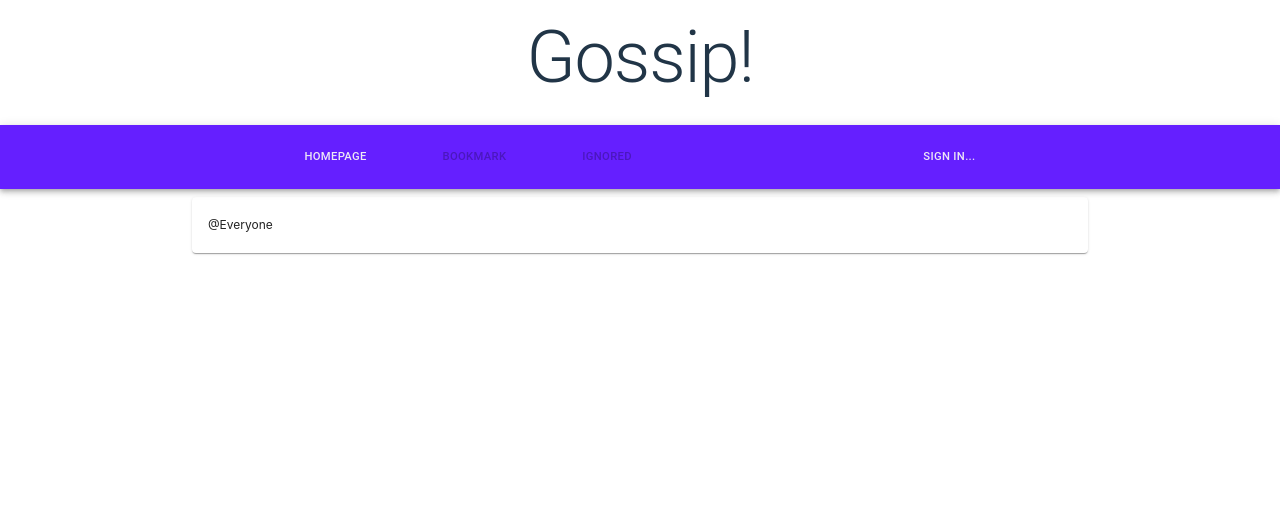
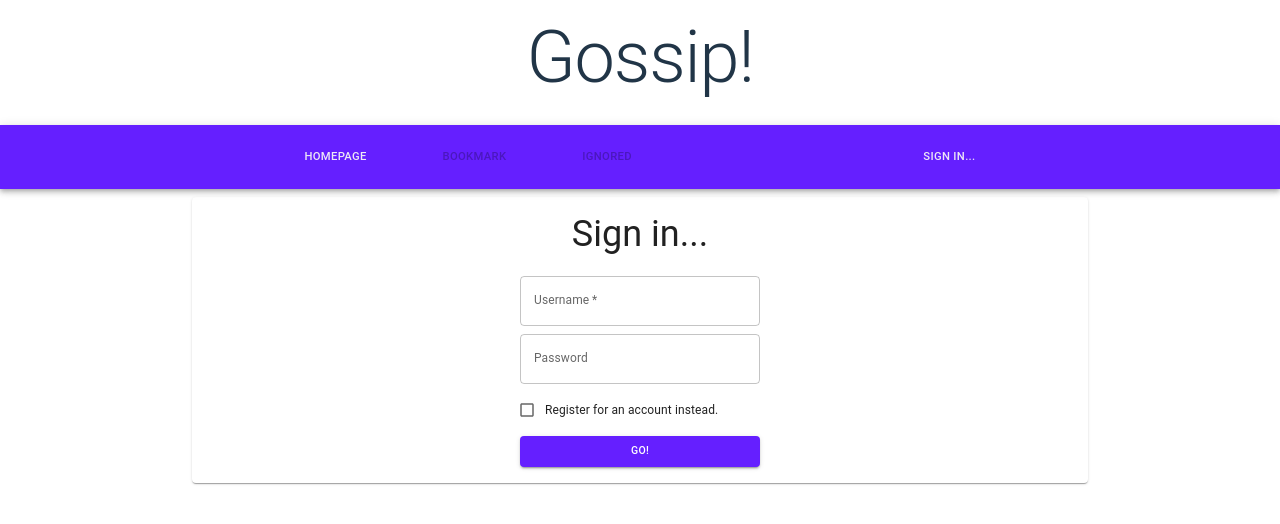
Before and after one commit to WZWren/gossip-app, a React (Vite) app: page /login in a window 1280 px wide. Shown: the top 524 px of the page. Built offline with nearby package versions, Linux system fonts and the light colour scheme.

Commit message:
Created a basic Login Page (no functionality)
Also created the User type, and the user-slice.
Grouped slice actions together under a single name for ease of use.

```diff
--- a/src/app/store.ts
+++ b/src/app/store.ts
@@ -7,13 +7,18 @@
 
 // no {} for counterReducer as it is the default.
 
-import { configureStore } from '@reduxjs/toolkit';
+import {
+	Action, Dispatch, Middleware,
+	MiddlewareAPI, configureStore
+} from '@reduxjs/toolkit';
 import thread_popupReducer from '../features/thread-popup-slice';
+import userSliceReducer, { userActions } from '../features/user-slice';
 
 // configureStore combines reducers automatically when we pass in objects
 export const store = configureStore({
 	reducer: {
 		thread_popup: thread_popupReducer,
+		user: userSliceReducer,
 	},
 });
 
--- a/src/features/thread-popup-slice.ts
+++ b/src/features/thread-popup-slice.ts
@@ -24,7 +24,7 @@ const initialState: popupState = {
     cmmt_list: []
 }
 
-const thread_popupSlice = createSlice({
+const threadpopupSlice = createSlice({
     name: "thread_popup",
     initialState,
     reducers: {
@@ -70,7 +70,5 @@ const thread_popupSlice = createSlice({
     }
 });
 
-export const {
-    open_thread, close_thread,
-    open_reply_box, close_reply_box, add_comment } = thread_popupSlice.actions;
-export default thread_popupSlice.reducer;
+export const threadpopupActions = threadpopupSlice.actions;
+export default threadpopupSlice.reducer;
--- /dev/null
+++ b/src/features/user-slice.ts
@@ -0,0 +1,39 @@
+import { createSlice, PayloadAction } from "@reduxjs/toolkit";
+import User from "../types/User";
+import { empty_user, is_empty_user } from "../types/User";
+
+/**
+ * The user slice feature will only store 2 items for the app:
+ * 1. Is the user logged in right now?
+ * 2. Who is the user?
+ * Password handling, etc will NOT be handled by the user slice.
+ */
+
+interface userState {
+    isLoggedIn: boolean;
+    user: User;
+}
+
+const initialState: userState = {
+    isLoggedIn: false,
+    user: empty_user,
+}
+
+const userSlice = createSlice({
+    name: "user_state",
+    initialState,
+    reducers: {
+        user_login(state, action: PayloadAction<User>) {
+            state.user = action.payload;
+            state.isLoggedIn = true;
+        },
+        user_logout(state) {
+            state.user = empty_user;
+            state.isLoggedIn = false;
+        },
+    }
+});
+
+export const userActions = userSlice.actions;
+
+export default userSlice.reducer;
--- a/src/routes/login.tsx
+++ b/src/routes/login.tsx
@@ -1,12 +1,61 @@
 import React from "react";
-import { Box, Paper, Button, TextField } from '@mui/material';
+import {
+    Box, Paper, Button, TextField, Typography,
+    Checkbox, FormControlLabel, FormGroup
+} from '@mui/material';
 
 const LoginPage: React.FC = () => {
+    /**
+     * we handle the state of the checkbox locally for this instance -
+     * there is no reason to communicate the state of the register action
+     * with the rest of the app, as the request is directly posted to the
+     * backend - this also saves the hassle of storing the password locally
+     * into the state.
+     * */
+    const [register, setRegister] = React.useState(false);
+
     return (
         <>
-            <Paper sx={{ width: 0.7 }}>
-                <Box component="form" p={2} justifyContent="center">
-                    @Everyone
+            <Paper sx={{ display: "flex", width: 0.7, justifyContent: "center" }}>
+                <Box
+                    component="form"
+                    p={2} width={240}
+                    sx={{
+                        display: "flex",
+                        flexDirection: "column",
+                        gap: 1,
+                        justifyContent:"center"
+                    }}
+                >
+                    <Typography variant="h3" align="center" gutterBottom>
+                        Sign in...
+                    </Typography>
+                    <TextField
+                        id="username-field"
+                        variant="outlined"
+                        label="Username"
+                        fullWidth
+                        required
+                    />
+                    <TextField
+                        id="password-field"
+                        variant="outlined"
+                        label="Password"
+                        type="password"
+                        fullWidth
+                    />
+                    <FormGroup>
+                        <FormControlLabel
+                            control={
+                                <Checkbox
+                                    value={register}
+                                    onChange={e => setRegister(e.target.checked)}
+                                />
+                            }
+                            label="Register for an account instead."
+                        />
+                    </FormGroup>
+                    <Button variant="contained">Go!</Button>
                 </Box>
             </Paper>
         </>
--- /dev/null
+++ b/src/types/User.ts
@@ -0,0 +1,20 @@
+import React from "react";
+
+// local type for the translated JSON object for user.
+// this file will NOT contain the password data in the object.
+
+type User = {
+    user_id:        number;
+    user_name:      string;
+}
+
+export const empty_user: User = {
+    user_id: 0,
+    user_name: "",
+}
+
+export function is_empty_user(user: User): boolean {
+    return (user == empty_user);
+}
+
+export default User;
--- a/src/ui/thread-popup.tsx
+++ b/src/ui/thread-popup.tsx
@@ -4,11 +4,7 @@ import {
     DialogActions, Button, Box, TextField, IconButton } from '@mui/material';
 import { Send } from '@mui/icons-material';
 import { useAppDispatch, useAppSelector } from '../app/hooks';
-import {
-    close_thread,
-    close_reply_box,
-    open_reply_box,
-    add_comment } from '../features/thread-popup-slice';
+import { threadpopupActions } from '../features/thread-popup-slice';
 import CommentUI from './comment-ui';
 import { default as Thread, is_empty_thread } from '../types/Thread';
 import Cmmt from '../types/Comment';
@@ -25,21 +21,21 @@ const ThreadPopup: React.FC = () => {
     const [comment, setComment] = React.useState("");
 
     function handleClose() {
-        dispatch(close_thread());
+        dispatch(threadpopupActions.close_thread());
     }
 
     function handleOpenReply() {
-        dispatch(open_reply_box());
+        dispatch(threadpopupActions.open_reply_box());
     }
 
     function handleCloseReply() {
-        dispatch(close_reply_box());
+        dispatch(threadpopupActions.close_reply_box());
     }
 
     function handleNewCmmt(e: React.FormEvent<HTMLFormElement>) {
         // event prevented from posting.
         e.preventDefault();
-        dispatch(add_comment(
+        dispatch(threadpopupActions.add_comment(
             {
                 cmmt_id:    9,
                 user_id:    1,
--- a/src/ui/thread-ui.tsx
+++ b/src/ui/thread-ui.tsx
@@ -5,14 +5,14 @@ import {
 import Thread from '../types/Thread';
 
 import { useAppDispatch, useAppSelector } from '../app/hooks';
-import { open_thread } from '../features/thread-popup-slice';
+import { threadpopupActions } from '../features/thread-popup-slice';
 
 const ThreadUI: React.FC<Thread> = (thread: Thread) => {
     const isOpen = useAppSelector((state) => state.thread_popup.isPopupOpen);
     const dispatch = useAppDispatch();
 
     const handleOpen = () => {
-        dispatch(open_thread(thread));
+        dispatch(threadpopupActions.open_thread(thread));
     }
 
     return (
```
